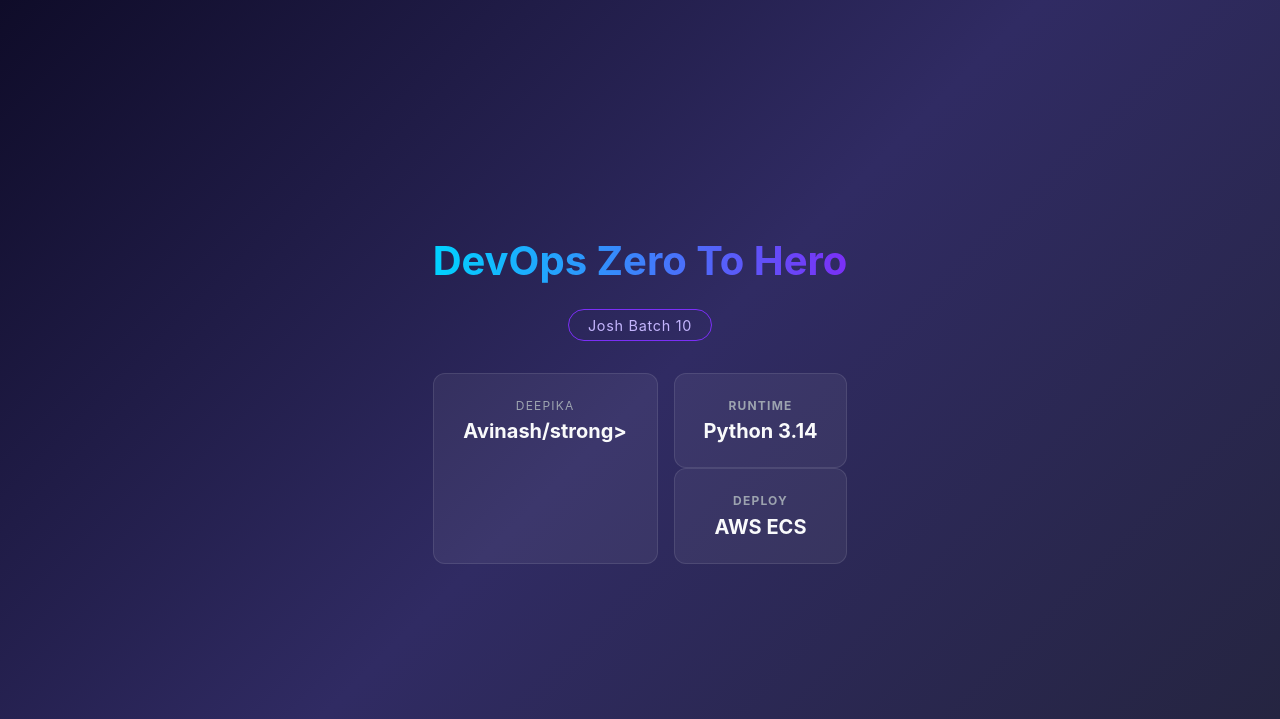
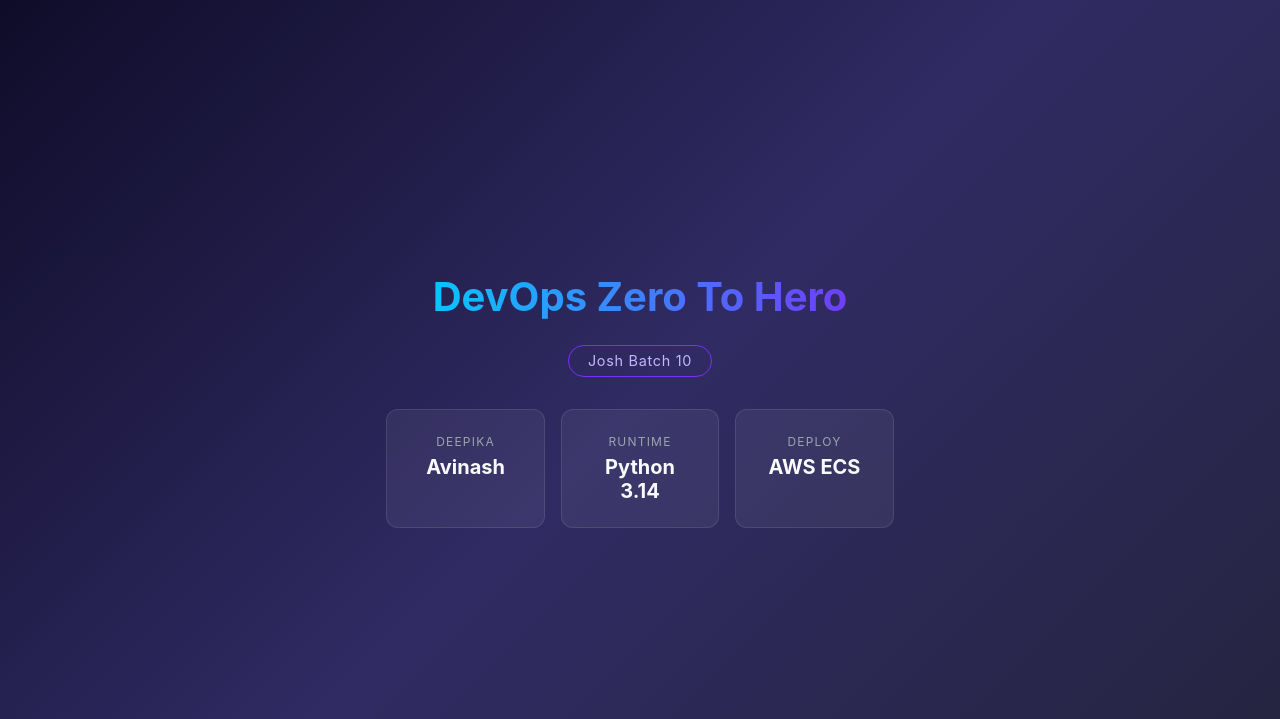
Before and after one commit to avi-1312/avi-90DaysOfDevOps, a Flask app: page / in a window 1280 px wide. Shown: the top 719 px of the page. Run offline with Flask 3, Linux system fonts and the light colour scheme.

Commit message:
Fix HTML tag for Avinash in index.html

```diff
--- a/flask-app-ecs/templates/index.html
+++ b/flask-app-ecs/templates/index.html
@@ -72,7 +72,7 @@
         <div class="cards">
             <div class="card">
                 <span>Deepika</span>
-                <strong>Avinash/strong>
+                <strong>Avinash </strong>
             </div>
             <div class="card">
                 <span>Runtime</span>
```
